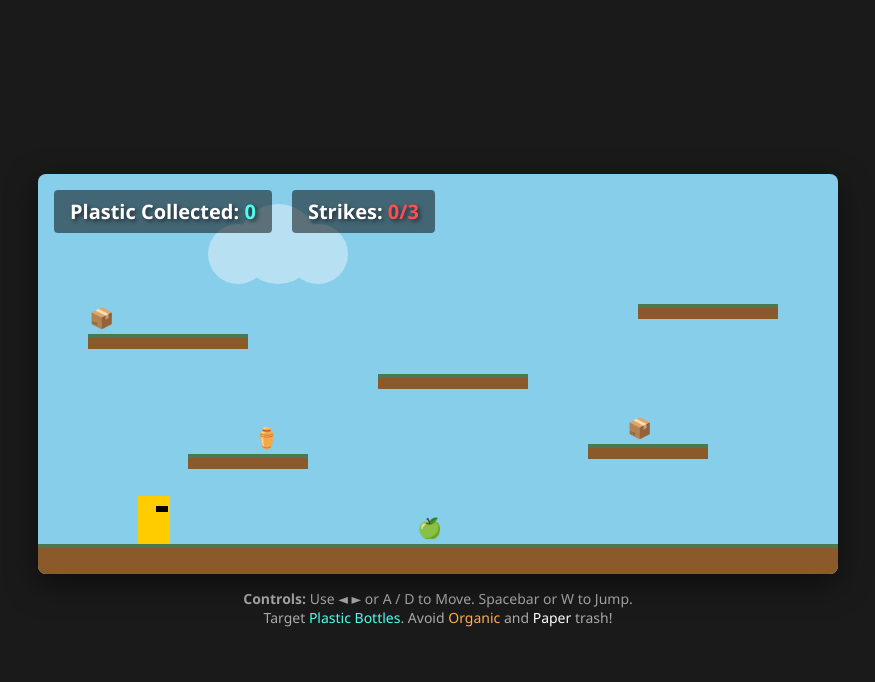
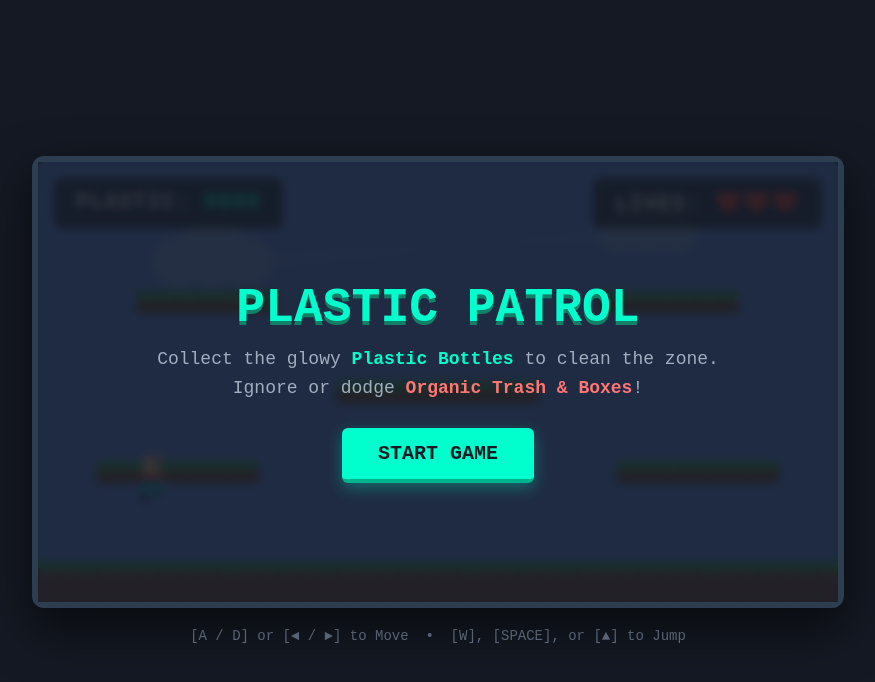
Before and after one commit to LinusIp/mario_clean_quest, a plain HTML site: page index.html in a window 1280 px wide. Shown: the whole page, without its empty margins (202-1077 px from the left). Drawn offline with Linux system fonts and the light colour scheme.

Commit message:
Update index.html

```diff
--- a/index.html
+++ b/index.html
@@ -3,223 +3,231 @@
 <head>
     <meta charset="UTF-8">
     <meta name="viewport" content="width=device-width, initial-scale=1.0">
-    <title>Plastic Patrol - 2D Platformer</title>
+    <title>Plastic Patrol: Eco Edition</title>
     <style>
         body {
             margin: 0;
             padding: 0;
-            background: #1a1a1a;
+            background: #141923;
             display: flex;
             flex-direction: column;
             align-items: center;
             justify-content: center;
             min-height: 100vh;
-            font-family: 'Segoe UI', Tahoma, Geneva, Verdana, sans-serif;
+            font-family: 'Courier New', Courier, monospace;
             color: #fff;
             overflow: hidden;
+            user-select: none;
         }
         #game-container {
             position: relative;
-            box-shadow: 0 10px 30px rgba(0,0,0,0.5);
-            border-radius: 8px;
-            overflow: hidden;
+            box-shadow: 0 20px 50px rgba(0,0,0,0.6);
+            border: 6px solid #2c3e50;
+            border-radius: 12px;
+            background: #5c94fc; /* Mario-esque Sky Blue */
         }
         canvas {
             display: block;
-            background: #87CEEB; /* Sky Blue */
         }
         #ui {
             position: absolute;
             top: 16px;
             left: 16px;
-            font-size: 20px;
+            right: 16px;
+            display: flex;
+            justify-content: space-between;
+            pointer-events: none;
+        }
+        .score-box {
+            background: rgba(0, 0, 0, 0.65);
+            padding: 10px 20px;
+            border-radius: 8px;
+            font-size: 22px;
             font-weight: bold;
-            text-shadow: 2px 2px 4px rgba(0,0,0,0.6);
-            pointer-events: none;
-            display: flex;
-            gap: 20px;
+            border: 2px solid #34495e;
+            letter-spacing: 1px;
         }
-        .score-box { background: rgba(0,0,0,0.5); padding: 8px 16px; border-radius: 4px; }
-        #plastic-score { color: #4effef; }
-        #strikes-score { color: #ff4e4e; }
-        #game-over-screen {
+        #plastic-score { color: #00ffcc; text-shadow: 0 0 8px rgba(0,255,204,0.5); }
+        #strikes-container { color: #ff4d4d; }
+        .heart { display: inline-block; margin-left: 5px; color: #ff4d4d; }
+
+        #screen-overlay {
             position: absolute;
-            top: 0; left: 0; width: 800px; height: 400px;
-            background: rgba(0,0,0,0.85);
+            top: 0; left: 0; width: 800px; height: 440px;
+            background: rgba(20, 25, 35, 0.85);
             display: flex;
             flex-direction: column;
             align-items: center;
             justify-content: center;
             z-index: 10;
+            backdrop-filter: blur(4px);
         }
         .hidden { display: none !important; }
-        h1 { margin: 0 0 10px 0; font-size: 42px; color: #4effef; }
-        p { margin: 0 0 20px 0; font-size: 18px; color: #ccc; text-align: center; max-width: 400px; }
+        h1 { margin: 0 0 10px 0; font-size: 48px; color: #00ffcc; text-shadow: 0 4px 0 #127f67; }
+        p { margin: 0 0 25px 0; font-size: 18px; color: #a0aec0; text-align: center; line-height: 1.6; }
+
         button {
-            padding: 12px 28px;
-            font-size: 18px;
+            padding: 14px 36px;
+            font-size: 20px;
+            font-family: inherit;
             font-weight: bold;
-            background: #4effef;
-            color: #1a1a1a;
+            background: #00ffcc;
+            color: #141923;
             border: none;
-            border-radius: 4px;
+            border-bottom: 4px solid #00b38f;
+            border-radius: 6px;
             cursor: pointer;
-            transition: transform 0.1s, background 0.2s;
+            box-shadow: 0 5px 15px rgba(0,255,204,0.3);
         }
-        button:hover { background: #3adad0; transform: scale(1.05); }
-        #instructions {
-            margin-top: 15px;
+        button:hover { background: #26ffd5; transform: translateY(-2px); }
+        button:active { transform: translateY(2px); border-bottom-width: 0; margin-top: 4px; }
+
+        #controls-guide {
+            margin-top: 20px;
             font-size: 14px;
-            color: #aaa;
+            color: #718096;
             text-align: center;
         }
+        .highlight { color: #00ffcc; font-weight: bold; }
+        .danger { color: #ff7675; font-weight: bold; }
     </style>
 </head>
 <body>
 
     <div id="game-container">
         <div id="ui">
-            <div class="score-box">Plastic Collected: <span id="plastic-score">0</span></div>
-            <div class="score-box">Strikes: <span id="strikes-score">0/3</span></div>
+            <div class="score-box">PLASTIC: <span id="plastic-score">0000</span></div>
+            <div class="score-box">LIVES: <span id="strikes-container">❤️❤️❤️</span></div>
         </div>
 
-        <div id="game-over-screen" class="hidden">
-            <h1 id="game-title">GAME OVER</h1>
-            <p id="game-msg">You collected wrong trash too many times!</p>
-            <button id="restart-btn">Play Again</button>
+        <div id="screen-overlay">
+            <h1 id="screen-title">PLASTIC PATROL</h1>
+            <p id="screen-desc">Collect the glowy <span class="highlight">Plastic Bottles</span> to clean the zone.<br>Ignore or dodge <span class="danger">Organic Trash & Boxes</span>!</p>
+            <button id="action-btn">START GAME</button>
         </div>
 
-        <canvas id="gameCanvas" width="800" height="400"></canvas>
+        <canvas id="gameCanvas" width="800" height="440"></canvas>
     </div>
 
-    <div id="instructions">
-        <strong>Controls:</strong> Use ◄ ► or A / D to Move. Spacebar or W to Jump.<br>
-        Target <span style="color:#4effef">Plastic Bottles</span>. Avoid <span style="color:#ffae4e">Organic</span> and <span style="color:#ffffff">Paper</span> trash!
+    <div id="controls-guide">
+        [A / D] or [◄ / ►] to Move &nbsp;&bull;&nbsp; [W], [SPACE], or [▲] to Jump
     </div>
 
 <script>
 const canvas = document.getElementById('gameCanvas');
 const ctx = canvas.getContext('2d');
 
-// Game State
+// Game State Engine
 let score = 0;
-let strikes = 0;
-const maxStrikes = 3;
+let lives = 3;
 let gameOver = false;
+let gameStarted = false;
 let keys = {};
+let animationFrame = 0;
 
-// Physics constants
-const gravity = 0.6;
-const friction = 0.85;
+// Physics Config
+const gravity = 0.55;
+const friction = 0.82;
 
-// Player Setup
+// Character Properties
 const player = {
-    x: 100,
-    y: 300,
-    width: 32,
-    height: 48,
-    vx: 0,
-    vy: 0,
-    speed: 5,
-    jumpForce: 12,
-    grounded: false,
-    color: '#ffcc00'
+    x: 100, y: 300, width: 28, height: 44,
+    vx: 0, vy: 0, speed: 5.5, jumpForce: 12.5,
+    grounded: false, facingRight: true, walkTimer: 0
 };
 
-// Platforms (Mario style layout)
+// Map Structure (Mario Retro Grid Layout)
 const platforms = [
-    { x: 0, y: 370, width: 800, height: 30 },   // Ground
-    { x: 150, y: 280, width: 120, height: 15 },
-    { x: 340, y: 200, width: 150, height: 15 },
-    { x: 550, y: 270, width: 120, height: 15 },
-    { x: 50, y: 160, width: 160, height: 15 },
-    { x: 600, y: 130, width: 140, height: 15 }
+    { x: 0, y: 400, width: 800, height: 40, type: 'floor' },   // Ground floor
+    { x: 60, y: 300, width: 160, height: 20 },
+    { x: 300, y: 220, width: 200, height: 20 },
+    { x: 580, y: 300, width: 160, height: 20 },
+    { x: 100, y: 130, width: 140, height: 20 },
+    { x: 560, y: 130, width: 140, height: 20 }
 ];
 
-// Trash Setup
-// Types: 'plastic' (good), 'organic' (bad), 'paper' (bad)
 let items = [];
-const itemTypes = [
-    { type: 'plastic', color: '#00d2ff', label: '⚱️' },
-    { type: 'organic', color: '#ff9f43', label: '🍏' },
-    { type: 'paper', color: '#ffffff', label: '📦' }
-];
+let spawnTimeout;
 
-// Event Listeners for controls
-window.addEventListener('keydown', e => keys[e.code] = true);
+// Input Bindings
+window.addEventListener('keydown', e => { if(["Space","ArrowUp","ArrowDown","ArrowLeft","ArrowRight"].includes(e.code)) e.preventDefault(); keys[e.code] = true; });
 window.addEventListener('keyup', e => keys[e.code] = false);
-document.getElementById('restart-btn').addEventListener('click', resetGame);
+document.getElementById('action-btn').addEventListener('click', handleButtonClick);
+
+function handleButtonClick() {
+    if (!gameStarted || gameOver) {
+        resetGame();
+        gameStarted = true;
+        gameOver = false;
+        document.getElementById('screen-overlay').classList.add('hidden');
+        clearTimeout(spawnTimeout);
+        spawnItem();
+    }
+}
 
 function spawnItem() {
-    if (gameOver) return;
+    if (gameOver || !gameStarted) return;
 
-    // Pick a random platform to spawn above (excluding ground level sometimes for variety)
+    // Pick a targeted platform surface layout
     const plat = platforms[Math.floor(Math.random() * platforms.length)];
-    const typeObj = itemTypes[Math.floor(Math.random() * itemTypes.length)];
+    const roll = Math.random();
+    let type = 'plastic';
+    if (roll > 0.45 && roll <= 0.75) type = 'organic';
+    else if (roll > 0.75) type = 'paper';
 
-    // Random offset on the platform
-    const x = plat.x + Math.random() * (plat.width - 20);
-    const y = plat.y - 25;
+    const x = plat.x + 15 + Math.random() * (plat.width - 45);
+    const y = plat.y - 30;
 
-    // Avoid duplicate spawns instantly at the exact same spot
-    if (!items.some(item => Math.abs(item.x - x) < 20 && Math.abs(item.y - y) < 20)) {
-        items.push({
-            x: x,
-            y: y,
-            width: 20,
-            height: 20,
-            type: typeObj.type,
-            color: typeObj.color,
-            label: typeObj.label
-        });
+    // Check overlap boundaries to reduce cluster spawns
+    if (!items.some(i => Math.abs(i.x - x) < 35 && Math.abs(i.y - y) < 35)) {
+        items.push({ x, y, width: 24, height: 28, type, bobOffset: Math.random() * Math.PI });
     }
 
-    // Keep spawning loop going dynamically
-    setTimeout(spawnItem, Math.random() * 1500 + 800);
+    spawnTimeout = setTimeout(spawnItem, Math.random() * 1200 + 600);
 }
 
-function checkCollision(rect1, rect2) {
-    return rect1.x < rect2.x + rect2.width &&
-           rect1.x + rect1.width > rect2.x &&
-           rect1.y < rect2.y + rect2.height &&
-           rect1.y + rect1.height > rect2.y;
+function checkCollision(r1, r2) {
+    return r1.x < r2.x + r2.width && r1.x + r1.width > r2.x &&
+           r1.y < r2.y + r2.height && r1.y + r1.height > r2.y;
 }
 
 function update() {
-    if (gameOver) return;
+    if (gameOver || !gameStarted) return;
 
-    // Movement logic
+    animationFrame++;
+
+    // Movement Physics
     if (keys['ArrowRight'] || keys['KeyD']) {
-        if (player.vx < player.speed) player.vx++;
+        if (player.vx < player.speed) player.vx += 0.8;
+        player.facingRight = true;
+        if(player.grounded) player.walkTimer += 0.2;
+    } else if (keys['ArrowLeft'] || keys['KeyA']) {
+        if (player.vx > -player.speed) player.vx -= 0.8;
+        player.facingRight = false;
+        if(player.grounded) player.walkTimer += 0.2;
+    } else {
+        player.walkTimer = 0;
     }
-    if (keys['ArrowLeft'] || keys['KeyA']) {
-        if (player.vx > -player.speed) player.vx--;
-    }
+
     if ((keys['Space'] || keys['ArrowUp'] || keys['KeyW']) && player.grounded) {
         player.vy = -player.jumpForce;
         player.grounded = false;
     }
 
-    // Apply physics
     player.vx *= friction;
     player.vy += gravity;
-
     player.x += player.vx;
     player.y += player.vy;
 
-    // Canvas boundaries
-    if (player.x < 0) player.x = 0;
-    if (player.x + player.width > canvas.width) player.x = canvas.width - player.width;
+    // Screen Boundary Restraints
+    if (player.x < 0) { player.x = 0; player.vx = 0; }
+    if (player.x + player.width > canvas.width) { player.x = canvas.width - player.width; player.vx = 0; }
 
-    // Platform collisions
+    // Platform Collisions Solid Math
     player.grounded = false;
     for (let plat of platforms) {
-        // Simple AABB platform collision response
-        if (player.x < plat.x + plat.width &&
-            player.x + player.width > plat.x &&
-            player.y + player.height > plat.y &&
-            player.y + player.height - player.vy <= plat.y + 10) {
-
+        if (player.x + player.width > plat.x && player.x < plat.x + plat.width &&
+            player.y + player.height > plat.y && player.y + player.height - player.vy <= plat.y + 12) {
             if (player.vy > 0) {
                 player.grounded = true;
                 player.vy = 0;
@@ -228,61 +236,173 @@ function update() {
         }
     }
 
-    // Item pickups
+    // Interactive Item Checks
     for (let i = items.length - 1; i >= 0; i--) {
         if (checkCollision(player, items[i])) {
             if (items[i].type === 'plastic') {
-                score += 10;
-                document.getElementById('plastic-score').innerText = score;
+                score += 100;
+                document.getElementById('plastic-score').innerText = String(score).padStart(4, '0');
             } else {
-                strikes++;
-                document.getElementById('strikes-score').innerText = `${strikes}/${maxStrikes}`;
-                if (strikes >= maxStrikes) {
-                    endGame();
-                }
+                lives--;
+                updateLivesUI();
+                if (lives <= 0) endGame();
             }
-            items.splice(i, 1); // Remove item
+            items.splice(i, 1);
         }
     }
 }
 
+function updateLivesUI() {
+    document.getElementById('strikes-container').innerText = '❤️'.repeat(Math.max(0, lives)) + '🖤'.repeat(Math.max(0, 3 - lives));
+}
+
+// Custom Vector Art Generators (No PNG dependency)
+function drawPlayer(ctx, p) {
+    ctx.save();
+    ctx.translate(p.x + p.width/2, p.y + p.height/2);
+    if (!p.facingRight) ctx.scale(-1, 1);
+
+    const bob = (!p.grounded) ? 0 : Math.sin(p.walkTimer) * 3;
+
+    // Legs running cycle engine
+    ctx.fillStyle = '#1e272e';
+    if (!p.grounded) { // Jump pose
+        ctx.fillRect(-10, 8, 6, 10);
+        ctx.fillRect(4, 2, 6, 10);
+    } else if (p.walkTimer > 0) { // Walk animation
+        ctx.fillRect(Math.sin(p.walkTimer)*5 - 4, 8, 6, 12);
+        ctx.fillRect(-Math.sin(p.walkTimer)*5 - 4, 8, 6, 12);
+    } else { // Idle
+        ctx.fillRect(-9, 8, 6, 14);
+        ctx.fillRect(3, 8, 6, 14);
+    }
+
+    // Torso (Jacket & Overalls)
+    ctx.fillStyle = '#ff3f34';
+    ctx.fillRect(-12, -12 + bob, 24, 22);
+    ctx.fillStyle = '#0abde3'; // Blue overalls denim finish
+    ctx.fillRect(-12, -2 + bob, 24, 12);
+    ctx.fillRect(-8, -8 + bob, 4, 8);
+    ctx.fillRect(4, -8 + bob, 4, 8);
+
+    // Head & Hair
+    ctx.fillStyle = '#ffdb99';
+    ctx.fillRect(-8, -26 + bob, 16, 15);
+    ctx.fillStyle = '#d6a2e8'; // Cap base
+    ctx.fillRect(-10, -30 + bob, 18, 6);
+    ctx.fillRect(-2, -30 + bob, 16, 3); // Cap brim/visor
+
+    // Face Detail Directional alignment
+    ctx.fillStyle = '#2c3e50';
+    ctx.fillRect(3, -21 + bob, 3, 4); // Eye
+    ctx.fillStyle = '#ff7675';
+    ctx.fillRect(6, -16 + bob, 3, 2); // Smile/Mouth
+
+    ctx.restore();
+}
+
+function drawPlatform(ctx, plat) {
+    // Structural Dirt Blocks Base
+    ctx.fillStyle = '#795548';
+    ctx.fillRect(plat.x, plat.y, plat.width, plat.height);
+
+    // Grid Brick Segment Overlays
+    ctx.strokeStyle = '#5d4037';
+    ctx.lineWidth = 2;
+    for (let bx = plat.x; bx < plat.x + plat.width; bx += 20) {
+        ctx.strokeRect(bx, plat.y, 20, plat.height);
+    }
+
+    // Bright Green Stylized Top Turf Grass Layer
+    ctx.fillStyle = '#2ecc71';
+    ctx.fillRect(plat.x, plat.y, plat.width, 6);
+    ctx.fillStyle = '#27ae60'; // Grass shadow accents
+    for(let gx = plat.x + 4; gx < plat.x + plat.width; gx += 12) {
+        ctx.fillRect(gx, plat.y + 6, 5, 4);
+    }
+}
+
+function drawItem(ctx, item) {
+    const bob = Math.sin(animationFrame * 0.08 + item.bobOffset) * 4;
+    const cx = item.x + item.width / 2;
+    const cy = item.y + item.height / 2 + bob;
+
+    ctx.save();
+
+    if (item.type === 'plastic') {
+        // High visibility Glowing Plastic Bottle graphic
+        ctx.shadowBlur = 12;
+        ctx.shadowColor = '#00ffcc';
+
+        ctx.fillStyle = 'rgba(240, 255, 255, 0.85)';
+        ctx.strokeStyle = '#00ffcc';
+        ctx.lineWidth = 2;
+
+        // Bottle shapes geometry pathing
+        ctx.beginPath();
+        ctx.rect(cx - 6, cy - 4, 12, 16);
+        ctx.rect(cx - 3, cy - 10, 6, 6);
+        ctx.fill();
+        ctx.stroke();
+
+        // Blue Label accent strip
+        ctx.fillStyle = '#2980b9';
+        ctx.fillRect(cx - 6, cy, 12, 4);
+    }
+    else if (item.type === 'organic') {
+        // Rotting Apple Core Graphic profile
+        ctx.fillStyle = '#e74c3c';
+        ctx.beginPath();
+        ctx.arc(cx, cy - 6, 7, 0, Math.PI, true);
+        ctx.arc(cx, cy + 8, 7, 0, Math.PI, false);
+        ctx.fill();
+
+        // Core center bite cylinder profile
+        ctx.fillStyle = '#f5f6fa';
+        ctx.fillRect(cx - 4, cy - 6, 8, 14);
+        ctx.fillStyle = '#2f3640'; // Seeds detail
+        ctx.fillRect(cx - 1, cy, 2, 3);
+    }
+    else if (item.type === 'paper') {
+        // Crumpled Cardboard Waste Box graphic profile
+        ctx.fillStyle = '#d2a679';
+        ctx.strokeStyle = '#8a6d4f';
+        ctx.lineWidth = 2;
+        ctx.beginPath();
+        ctx.rect(cx - 9, cy - 6, 18, 15);
+        ctx.fill();
+        ctx.stroke();
+        // Box opening flaps flap art
+        ctx.fillStyle = '#b8860b';
+        ctx.fillRect(cx - 11, cy - 10, 8, 4);
+        ctx.fillRect(cx + 3, cy - 10, 8, 4);
+    }
+
+    ctx.restore();
+}
+
 function draw() {
-    // Clear Canvas
     ctx.clearRect(0, 0, canvas.width, canvas.height);
 
-    // Draw Background Sky details (Simple clouds)
-    ctx.fillStyle = 'rgba(255,255,255,0.4)';
+    // Parallax background clouds decoration layers
+    ctx.fillStyle = 'rgba(255, 255, 255, 0.25)';
     ctx.beginPath();
-    ctx.arc(200, 80, 30, 0, Math.PI * 2);
-    ctx.arc(240, 70, 40, 0, Math.PI * 2);
-    ctx.arc(280, 80, 30, 0, Math.PI * 2);
+    ctx.arc(140, 100, 25, 0, Math.PI * 2); ctx.arc(175, 90, 35, 0, Math.PI * 2); ctx.arc(210, 100, 25, 0, Math.PI * 2);
+    ctx.arc(580, 70, 20, 0, Math.PI * 2);  ctx.arc(610, 60, 30, 0, Math.PI * 2);  ctx.arc(640, 70, 20, 0, Math.PI * 2);
     ctx.fill();
 
-    // Draw Platforms
+    // Draw Map Assets
     for (let plat of platforms) {
-        ctx.fillStyle = '#4d774e'; // Grassy top color
-        ctx.fillRect(plat.x, plat.y, plat.width, plat.height);
-        ctx.fillStyle = '#8B5A2B'; // Dirt body color
-        ctx.fillRect(plat.x, plat.y + 4, plat.width, plat.height - 4);
+        drawPlatform(ctx, plat);
     }
 
-    // Draw Trash Items
+    // Draw collectible variants
     for (let item of items) {
-        ctx.font = "20px Arial";
-        ctx.textAlign = "center";
-        ctx.textBaseline = "top";
-        ctx.fillText(item.label, item.x + item.width/2, item.y);
+        drawItem(ctx, item);
     }
 
-    // Draw Player (Retro Character style block)
-    ctx.fillStyle = player.color;
-    ctx.fillRect(player.x, player.y, player.width, player.height);
-
-    // Player Eyes (shows moving direction)
-    ctx.fillStyle = '#000';
-    let eyeOffset = player.vx >= 0 ? 18 : 4;
-    ctx.fillRect(player.x + eyeOffset, player.y + 10, 6, 6);
-    ctx.fillRect(player.x + eyeOffset + 6, player.y + 10, 6, 6);
+    // Render character layer
+    drawPlayer(ctx, player);
 }
 
 function gameLoop() {
@@ -293,26 +413,26 @@ function gameLoop() {
 
 function endGame() {
     gameOver = true;
-    document.getElementById('game-over-screen').classList.remove('hidden');
+    document.getElementById('screen-title').innerText = "GAME OVER";
+    document.getElementById('screen-desc').innerHTML = `You filled the bin with too much bad trash!<br>Final Score: <span class="highlight">${score} points</span>`;
+    document.getElementById('action-btn').innerText = "TRY AGAIN";
+    document.getElementById('screen-overlay').classList.remove('hidden');
 }
 
 function resetGame() {
     score = 0;
-    strikes = 0;
-    gameOver = false;
+    lives = 3;
     items = [];
     player.x = 100;
     player.y = 300;
     player.vx = 0;
     player.vy = 0;
-    document.getElementById('plastic-score').innerText = '0';
-    document.getElementById('strikes-score').innerText = '0/3';
-    document.getElementById('game-over-screen').classList.add('hidden');
+    player.grounded = false;
+    document.getElementById('plastic-score').innerText = '0000';
+    updateLivesUI();
 }
 
-// Start the core mechanics
-resetGame();
-spawnItem();
+// System Init engine kickoff
 gameLoop();
 </script>
 
```
